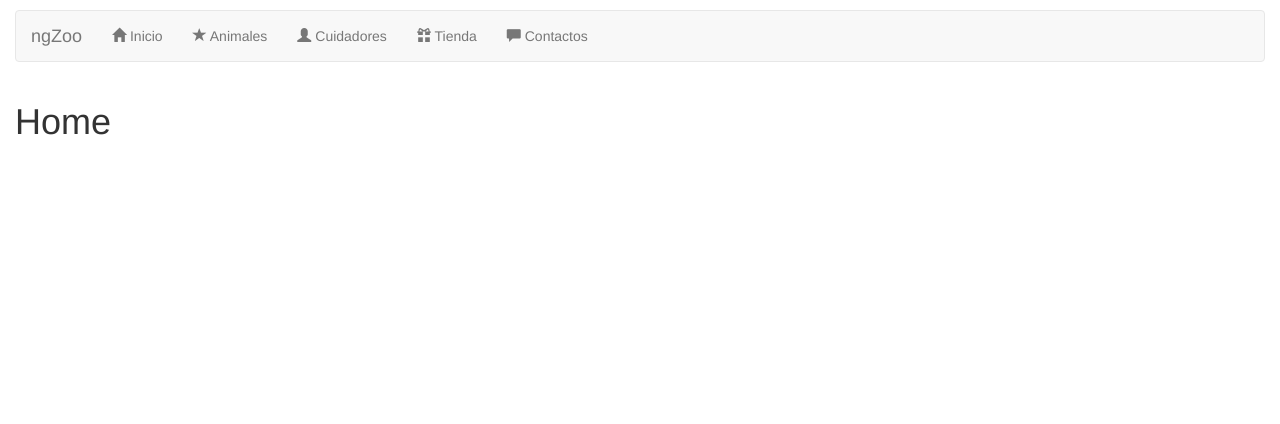
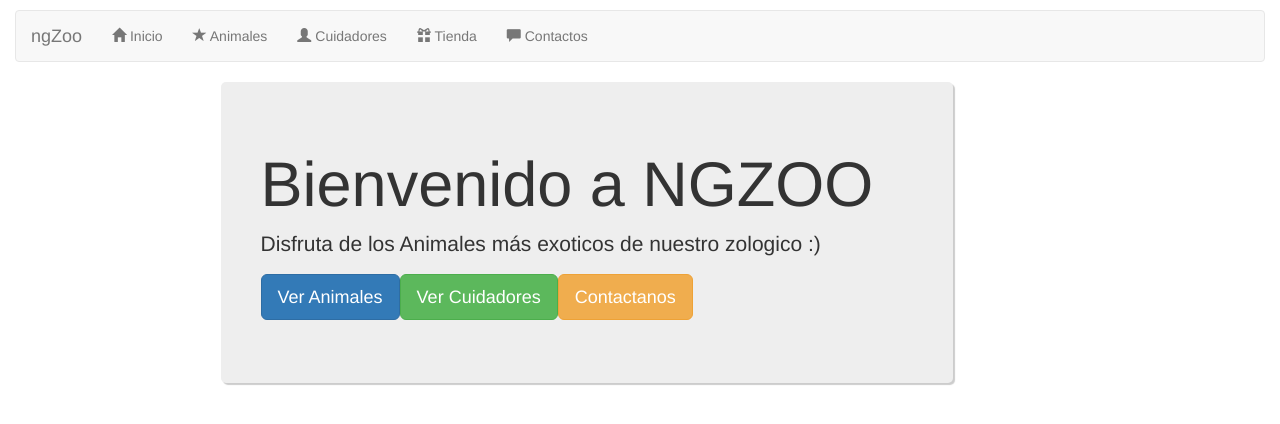
Before and after one commit to angular5-master/zoologico-frontend, an Angular app: page / in a window 1280 px wide. Shown: the top 424 px of the page. Built offline with nearby package versions, Linux system fonts and the light colour scheme.

Commit message:
Maquetacion pagina de inicio

```diff
--- a/src/app/components/home/home.component.html
+++ b/src/app/components/home/home.component.html
@@ -1,3 +1,11 @@
-<h1>
-    {{ title }}
-</h1>
+<div class="col-lg-8 col-lg-offset-2">
+    <div class="jumbotron">
+        <h1>{{ title }}</h1>
+        <p>Disfruta de los Animales más exoticos de nuestro zologico :)</p>
+        <p>
+            <a class="btn btn-primary btn-lg" [routerLink]="['/animals']">Ver Animales</a>
+            <a class="btn btn-success btn-lg" [routerLink]="['/keepers']">Ver Cuidadores</a>
+            <a class="btn btn-warning btn-lg" [routerLink]="['/contact']">Contactanos</a>
+        </p>
+    </div>
+</div>
--- a/src/app/components/home/home.component.ts
+++ b/src/app/components/home/home.component.ts
@@ -6,7 +6,7 @@ import { Component, OnInit } from '@angular/core';
 })
 
 export class HomeComponent implements OnInit {
-  title = 'Home';
+  title = 'Bienvenido a NGZOO';
 
   ngOnInit(){
     console.log('home.component cargado!!')
--- a/src/assets/styles.css
+++ b/src/assets/styles.css
@@ -1,3 +1,9 @@
 .navigation.col-lg-12{
     margin-top: 10px;
 }
+
+.jumbotron{
+    padding: 40px;
+    border-radius: 5px;
+    box-shadow: 2px 2px 1px #ccc;
+}
```
